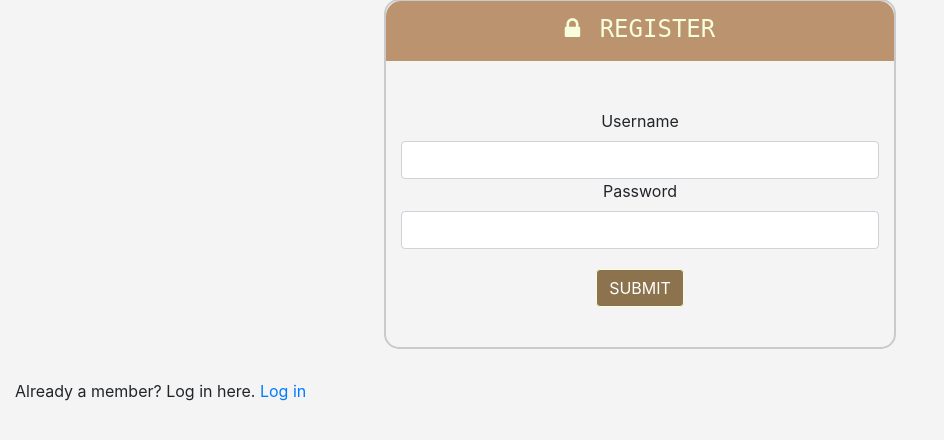
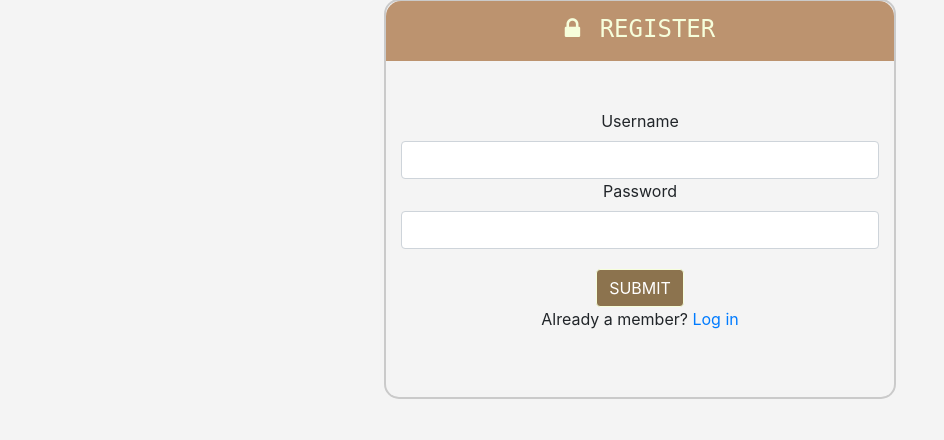
Before and after one commit to andreeaiosip/click-a-book, a Flask app: page /register in a window 1280 px wide. Shown: the part 114-554 px from the top of the page, without its empty margins (0-944 px from the left). Run offline with Flask 2, Linux system fonts and the light colour scheme; some libraries are stand-ins or nearby versions.

Commit message:
Login and register form footer updated

```diff
--- a/static/css/style.css
+++ b/static/css/style.css
@@ -126,7 +126,7 @@ nav {
 .container-form {
 	border: 2px solid #cacaca;
 	text-align: center;
-    height: 350px;
+    height: 400px;
     width: 80%;
     margin-right: auto;
     margin-left: auto;
@@ -178,6 +178,7 @@ nav {
 	border-color: #F6FEDB;
 }
 
+
 @media screen and (min-width: 768px){
 
   .container-form{
--- a/templates/login.html
+++ b/templates/login.html
@@ -29,12 +29,11 @@
          </div>
       </div>
    </form>
-</div>
 <div class="row">
     <div class="col s12">
         <p class="center-align">Not registered yet?
             <a href="{{ url_for('register') }}" class="light-blue-text text-darken-4">Register here!</a>
         </p>
     </div>
-</div>
+</div></div>
 {% endblock %}
--- a/templates/register.html
+++ b/templates/register.html
@@ -28,12 +28,12 @@
          </div>
       </div>
    </form>
-</div>
 <div class="row">
-    <div class="col s12">
-        <p class="center-align">Already a member? Log in here.
+    <div class="footer-div col s12 ">
+        <p class="footer">Already a member?
             <a href="{{ url_for('login') }}" class="light-blue-text text-darken-4">Log in</a>
         </p>
     </div>
 </div>
+</div>
 {% endblock %}
```
